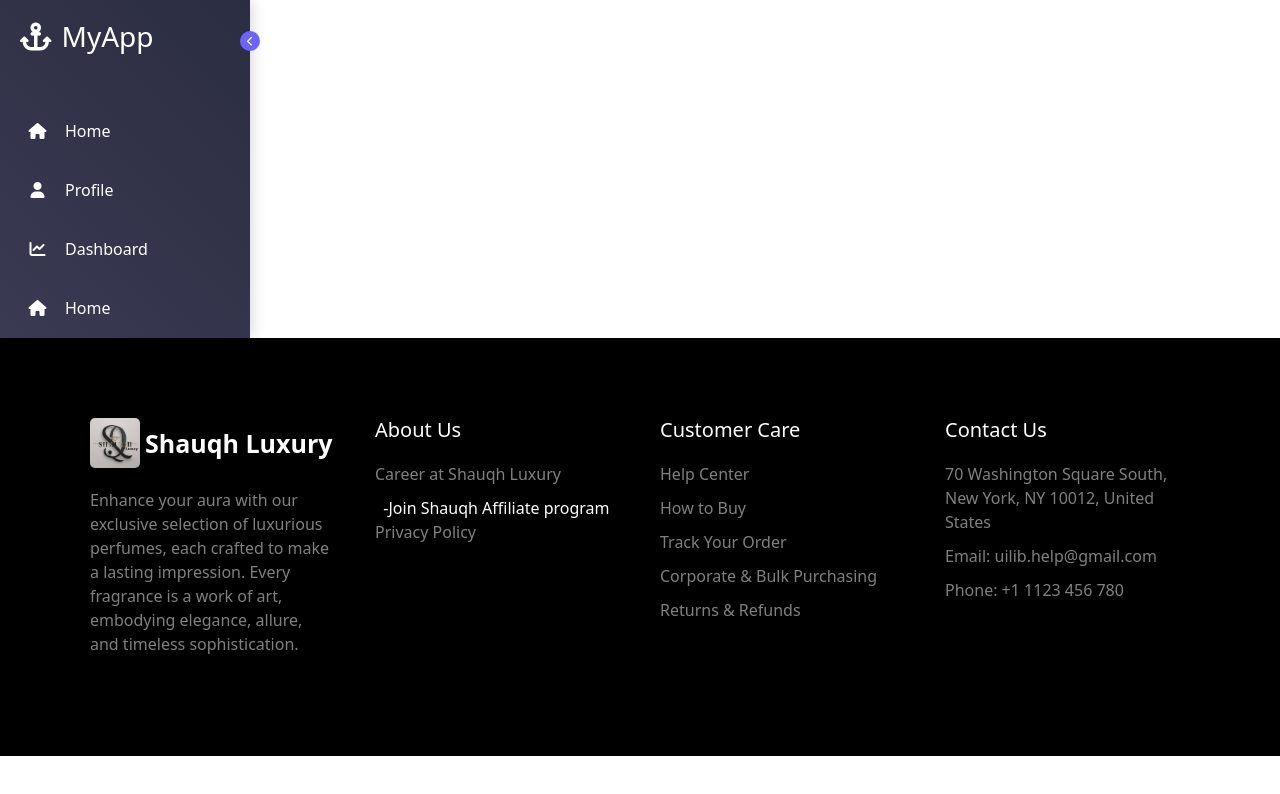
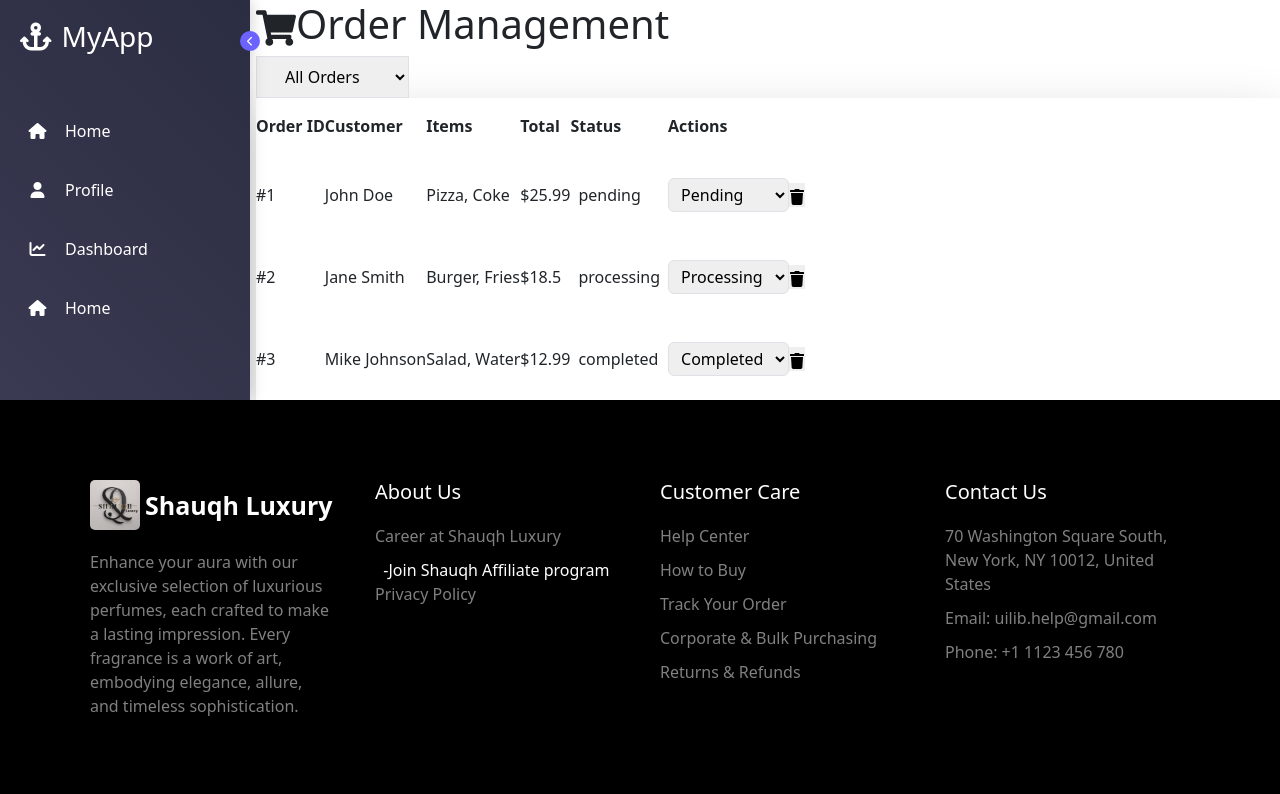
Before and after one commit to TalhaJubaerPrantor/shauqh-front, a React (Create React App) app: page /admin/dashboard in a window 1280 px wide. Shown: the top 794 px of the page. Built offline with nearby package versions, Linux system fonts and the light colour scheme.

Commit message:
adding main dashboard

```diff
--- a/package.json
+++ b/package.json
@@ -12,6 +12,7 @@
     "react": "^18.2.0",
     "react-bootstrap": "^2.7.4",
     "react-dom": "^18.2.0",
+    "react-icons": "^5.4.0",
     "react-pro-sidebar": "^1.1.0",
     "react-redux": "^8.1.3",
     "react-router-dom": "^6.11.1",
--- a/src/components/Admin/AdminDashboard/DashBoard.jsx
+++ b/src/components/Admin/AdminDashboard/DashBoard.jsx
@@ -1,12 +1,18 @@
 import React from 'react';
 import "./Dashboard.css";
 import Sidebar from './Sidebar/Sidebar';
+import OrderHandler from './HomeContnet/OrderHandler';
 
 
 const DashBoard = () => {
     return (
-        <div>
+        <div className='dashboard-container'>
+            <div>
             <Sidebar/>
+            </div>
+            <div>
+            <OrderHandler/>
+            </div>
         </div>
     );
 };
--- a/src/components/Admin/AdminDashboard/Dashboard.css
+++ b/src/components/Admin/AdminDashboard/Dashboard.css
@@ -0,0 +1,4 @@
+.dashboard-container{
+    display: grid;
+    grid-template-columns: 20% 80%;
+}
--- /dev/null
+++ b/src/components/Admin/AdminDashboard/HomeContnet/OrderHandler.jsx
@@ -0,0 +1,111 @@
+import React, { useState } from 'react';
+import { FaShoppingCart, FaTrash, FaEdit } from 'react-icons/fa';
+
+const OrderHandler = () => {
+  const [orders, setOrders] = useState([
+    { id: 1, customer: 'John Doe', items: ['Pizza', 'Coke'], total: 25.99, status: 'pending' },
+    { id: 2, customer: 'Jane Smith', items: ['Burger', 'Fries'], total: 18.50, status: 'processing' },
+    { id: 3, customer: 'Mike Johnson', items: ['Salad', 'Water'], total: 12.99, status: 'completed' },
+  ]);
+
+  const [selectedStatus, setSelectedStatus] = useState('all');
+
+  const handleStatusChange = (orderId, newStatus) => {
+    setOrders(orders.map(order =>
+      order.id === orderId ? { ...order, status: newStatus } : order
+    ));
+  };
+
+  const handleDeleteOrder = (orderId) => {
+    setOrders(orders.filter(order => order.id !== orderId));
+  };
+
+  const filteredOrders = selectedStatus === 'all'
+    ? orders
+    : orders.filter(order => order.status === selectedStatus);
+
+  const getStatusColor = (status) => {
+    switch(status) {
+      case 'pending': return 'bg-yellow-200 text-yellow-800';
+      case 'processing': return 'bg-blue-200 text-blue-800';
+      case 'completed': return 'bg-green-200 text-green-800';
+      default: return 'bg-gray-200 text-gray-800';
+    }
+  };
+
+  return (
+    <div className="min-h-screen bg-gray-100 p-8">
+      <div className="max-w-6xl mx-auto">
+        <div className="flex items-center justify-between mb-8">
+          <h1 className="text-3xl font-bold text-gray-800 flex items-center">
+            <FaShoppingCart className="mr-3" />
+            Order Management
+          </h1>
+          <select
+            className="px-4 py-2 rounded-lg border border-gray-300 focus:outline-none focus:ring-2 focus:ring-blue-500"
+            value={selectedStatus}
+            onChange={(e) => setSelectedStatus(e.target.value)}
+          >
+            <option value="all">All Orders</option>
+            <option value="pending">Pending</option>
+            <option value="processing">Processing</option>
+            <option value="completed">Completed</option>
+          </select>
+        </div>
+
+        <div className="bg-white rounded-lg shadow-lg overflow-hidden">
+          <div className="overflow-x-auto">
+            <table className="w-full">
+              <thead className="bg-gray-50">
+                <tr>
+                  <th className="px-6 py-3 text-left text-xs font-medium text-gray-500 uppercase tracking-wider">Order ID</th>
+                  <th className="px-6 py-3 text-left text-xs font-medium text-gray-500 uppercase tracking-wider">Customer</th>
+                  <th className="px-6 py-3 text-left text-xs font-medium text-gray-500 uppercase tracking-wider">Items</th>
+                  <th className="px-6 py-3 text-left text-xs font-medium text-gray-500 uppercase tracking-wider">Total</th>
+                  <th className="px-6 py-3 text-left text-xs font-medium text-gray-500 uppercase tracking-wider">Status</th>
+                  <th className="px-6 py-3 text-left text-xs font-medium text-gray-500 uppercase tracking-wider">Actions</th>
+                </tr>
+              </thead>
+              <tbody className="bg-white divide-y divide-gray-200">
+                {filteredOrders.map((order) => (
+                  <tr key={order.id} className="hover:bg-gray-50">
+                    <td className="px-6 py-4 whitespace-nowrap text-sm font-medium text-gray-900">#{order.id}</td>
+                    <td className="px-6 py-4 whitespace-nowrap text-sm text-gray-500">{order.customer}</td>
+                    <td className="px-6 py-4 whitespace-nowrap text-sm text-gray-500">{order.items.join(', ')}</td>
+                    <td className="px-6 py-4 whitespace-nowrap text-sm text-gray-500">${order.total}</td>
+                    <td className="px-6 py-4 whitespace-nowrap">
+                      <span className={`px-2 inline-flex text-xs leading-5 font-semibold rounded-full ${getStatusColor(order.status)}`}>
+                        {order.status}
+                      </span>
+                    </td>
+                    <td className="px-6 py-4 whitespace-nowrap text-sm font-medium">
+                      <div className="flex space-x-3">
+                        <select
+                          className="text-sm border rounded px-2 py-1 focus:outline-none focus:ring-2 focus:ring-blue-500"
+                          value={order.status}
+                          onChange={(e) => handleStatusChange(order.id, e.target.value)}
+                        >
+                          <option value="pending">Pending</option>
+                          <option value="processing">Processing</option>
+                          <option value="completed">Completed</option>
+                        </select>
+                        <button
+                          onClick={() => handleDeleteOrder(order.id)}
+                          className="text-red-600 hover:text-red-900"
+                        >
+                          <FaTrash />
+                        </button>
+                      </div>
+                    </td>
+                  </tr>
+                ))}
+              </tbody>
+            </table>
+          </div>
+        </div>
+      </div>
+    </div>
+  );
+};
+
+export default OrderHandler;
--- a/src/index.css
+++ b/src/index.css
@@ -107,6 +107,11 @@ button {
     width: 300px;
 }
 
+.customer-data::-webkit-outer-spin-button,
+.customer-data::-webkit-inner-spin-button {
+  -webkit-appearance: none;
+  margin: 0;
+}
 
 .cart-items {
   background: #f6f9fc;
--- a/src/pages/Cart.jsx
+++ b/src/pages/Cart.jsx
@@ -1,4 +1,4 @@
-import { Fragment, useEffect } from "react";
+import { Fragment, useEffect, useState } from "react";
 import { Col, Container, Row } from "react-bootstrap";
 import { useDispatch, useSelector } from "react-redux";
 import {
@@ -118,9 +118,11 @@ const Cart = () => {
                 <input className="customer-data" type="number" name="phone" placeholder=" Enter your phone number"/>
                 <h3 style={{paddingTop:"15px"}}>Address:</h3>
                 <textarea className="customer-data" style={{height:"80px"}} type="text" name="address" placeholder=" Enter your address"/> <br />
-                <button class="confirm " type="submit">
+                <button className="confirm " type="submit">
                   Confirm Order
                 </button>
+                <br />
+                <span style={{fontFamily:"monochrom",color:"red",display:(empty?"":"none")}} >Name,Phone,Address field can't be empty</span>
                 </form>
               </div>
             </div>
```
Also changed, not shown: 1 other file (tests, documents, lock files or other folders).
